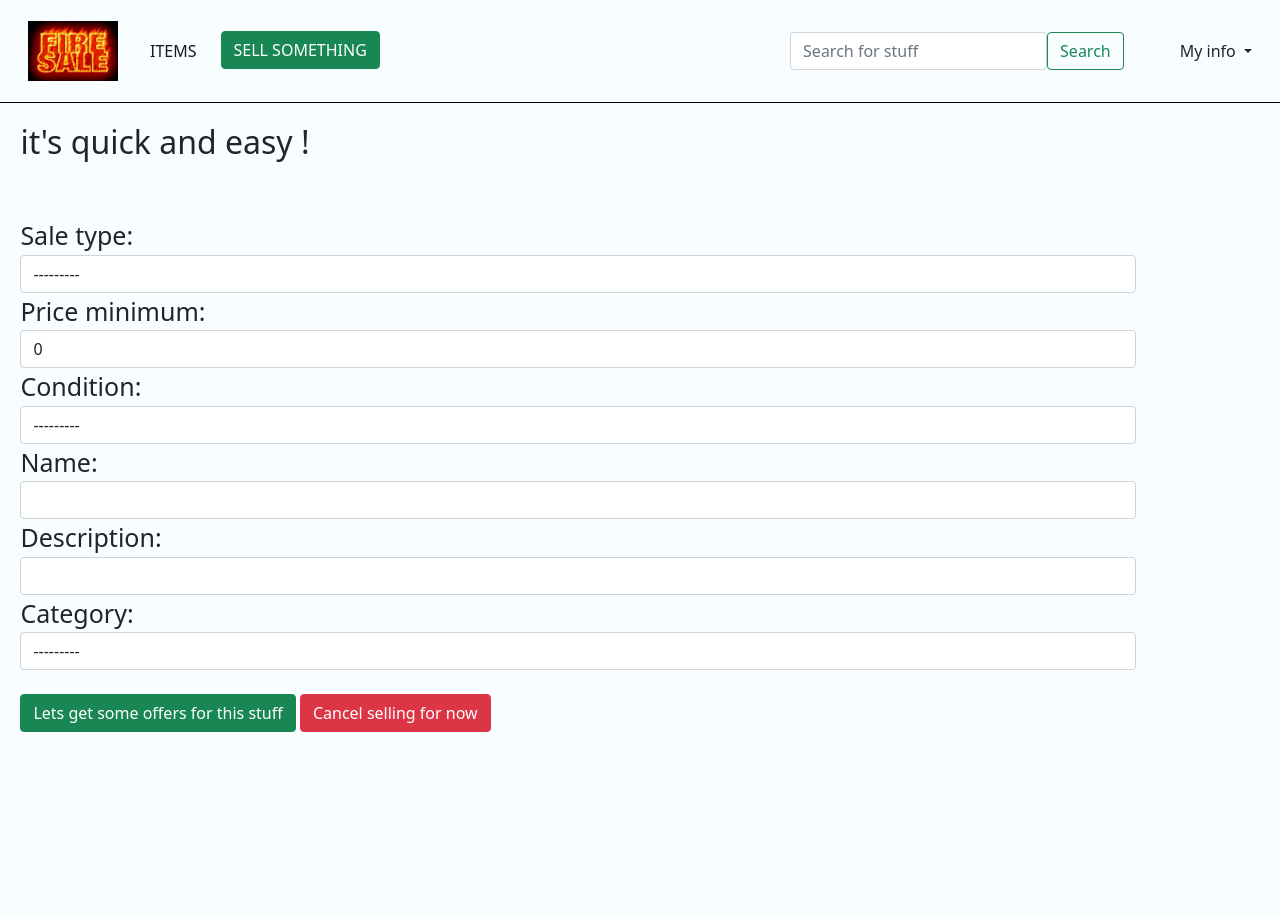
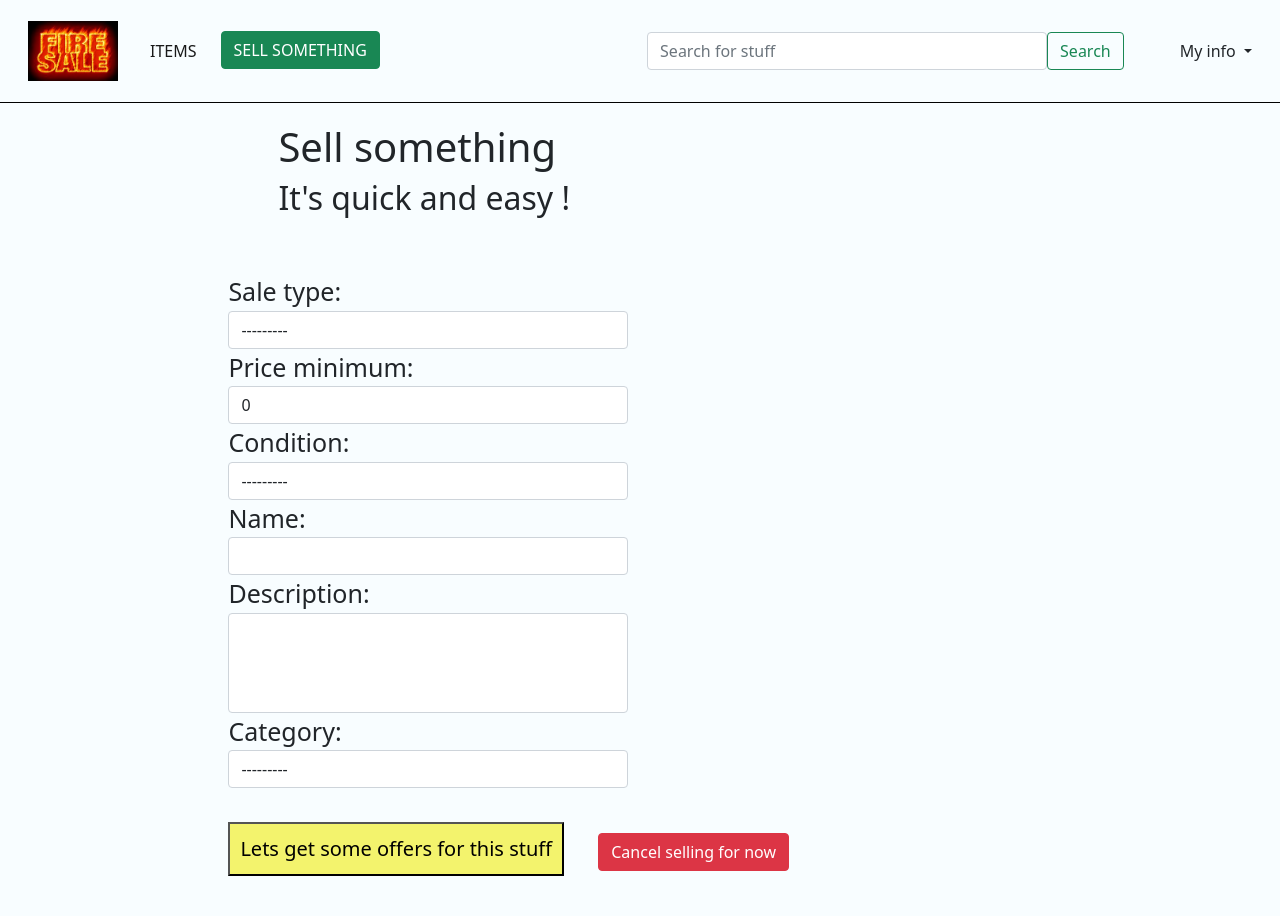
Before and after one commit to andriy21p/eCommerce_website, a Django app: page /create in a window 1280 px wide. Before the commit the page ends 732 px from the top, so only its background shows below. Run offline with Django 4.2, Linux system fonts and the light colour scheme; the visitor is signed in with stand-in values (Sample User, id 1); data that the repository does not hold is empty; some libraries are stand-ins or nearby versions.

Commit message:
css to all pages

```diff
--- a/fire_sale/static/css/main.css
+++ b/fire_sale/static/css/main.css
@@ -31,7 +31,7 @@
     border-bottom: 0.2px solid #000000;
 }
 .container{
-    margin-left: -30px;
+    margin-left: -10px;
 ;
 }
 
@@ -121,9 +121,7 @@ label{
 
 
 /**Edit profile page  ********************************/
-h1{
-    display:none !important;
-}
+
 .container-full-2{
     margin-left: 3%;
     margin-top: 20px;
@@ -154,6 +152,7 @@ h1{
     background: #F8FDFF;
     border: 1px solid;
     margin-left: 2px;
+    border-radius: 0.25rem!important;
 }
 .bio{
     box-sizing: border-box;
@@ -163,6 +162,38 @@ h1{
     border: 0.2px solid #000000;
     padding: 9px;
 }
+    /*cursor: pointer;*/
+/** Items Create  ********************************/
+.item_create_container{
+    margin: 0 auto;
+    width: 800px;
+    height: 100%;
+}
+.heading_create_item{
+   margin: 0 auto ;
+   width: 80%;
+    height: 100%;
+}
+.create_item{
+    position: relative;
+    margin-left: 30px;
+}
+.form-control{
+   width: 400px;
+}
+#id_description{
+    width: 400px;
+    height: 100px;
+}
+.btn_create{
+    background: #f3f36d;
+    width: max-content;
+    font-size: 20px;
+    padding: 10px;
+    margin: 10px 30px 40px 0;
+}
+
+
 
 
 /********************************************************/
--- a/fire_sale/templates/item/item_create.html
+++ b/fire_sale/templates/item/item_create.html
@@ -1,14 +1,18 @@
 {% extends "base.html"%}
 {% block content %}
     <div class="container">
-        <h1>Sell something</h1><h2>it's quick and easy !</h2>
+    <div class="item_create_container">
+    <div class="heading_create_item">
+        <h1>Sell something</h1><h2>It's quick and easy !</h2>
+        </div>
         <br/><br/>
-        <form class="form form-horizontal" method="post">
+        <form class="create_item" method="post">
             {% csrf_token %}
             {{ form }}
             <br/>
-            <input type="submit" class="btn btn-success" value="Lets get some offers for this stuff">
+            <input type="submit" class="btn_create" value="Lets get some offers for this stuff">
             <a class="btn btn-danger" href="/user/">Cancel selling for now</a>
         </form>
+        </div>
     </div>
 {% endblock %}
```
